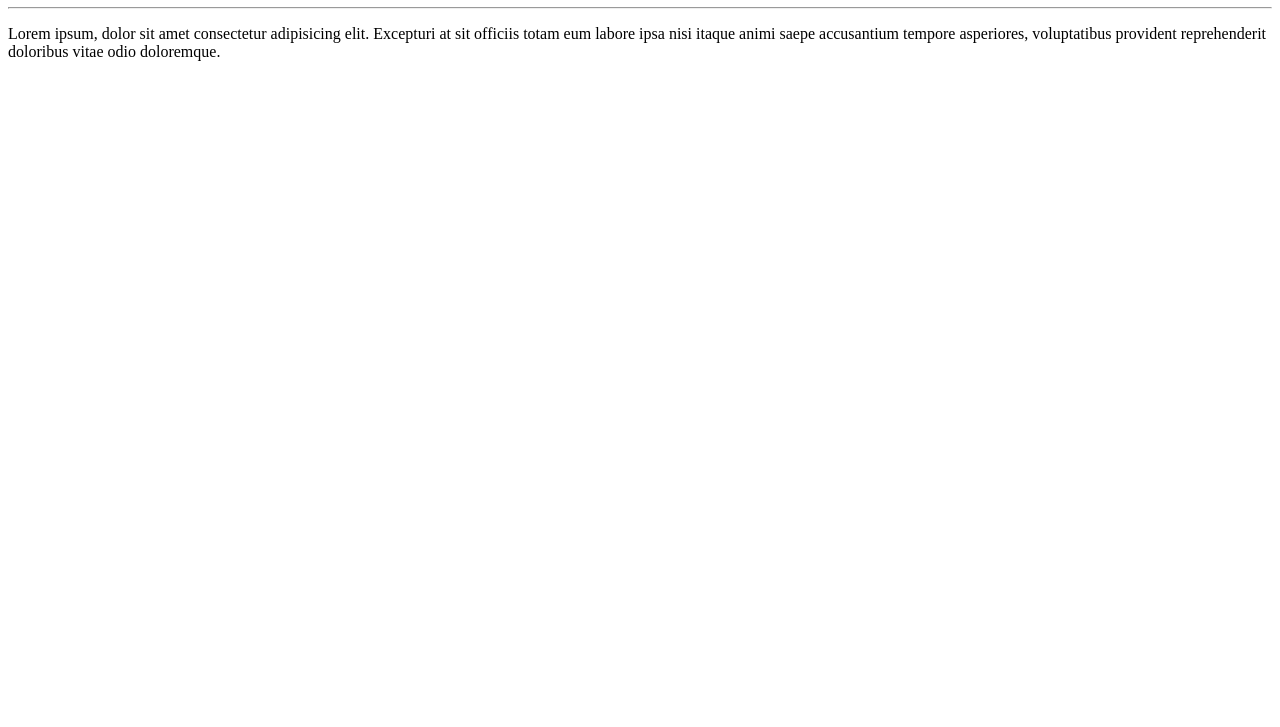
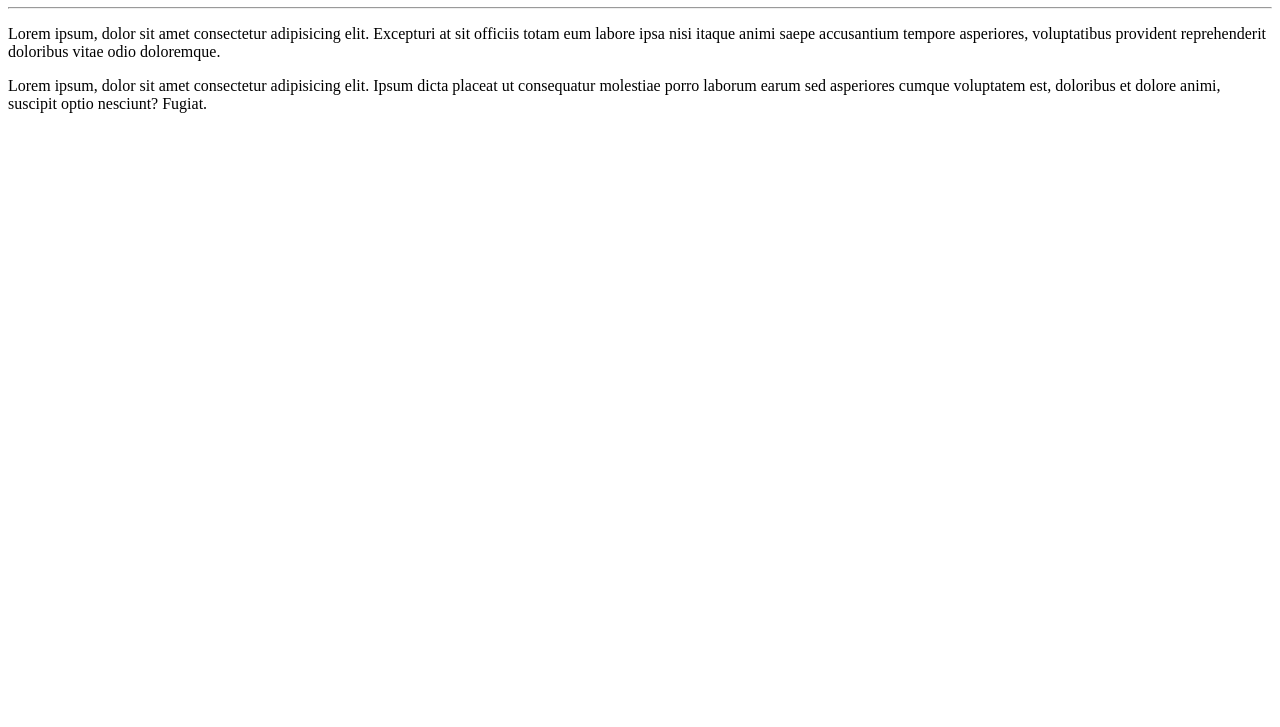
Before and after one commit to CarlosRobJr/Ola-Mundo, a plain HTML site: page site-exemplo/index.html in a window 1280 px wide. Shown: the part 73-800 px from the top of the page. Drawn offline with Linux system fonts and the light colour scheme.

Commit message:
adicionei outro parágrafo

```diff
--- a/site-exemplo/index.html
+++ b/site-exemplo/index.html
@@ -9,5 +9,6 @@
     <h1>Olá, Mundo!</h1>
     <hr>
     <p>Lorem ipsum, dolor sit amet consectetur adipisicing elit. Excepturi at sit officiis totam eum labore ipsa nisi itaque animi saepe accusantium tempore asperiores, voluptatibus provident reprehenderit doloribus vitae odio doloremque.</p>
+    <p>Lorem ipsum, dolor sit amet consectetur adipisicing elit. Ipsum dicta placeat ut consequatur molestiae porro laborum earum sed asperiores cumque voluptatem est, doloribus et dolore animi, suscipit optio nesciunt? Fugiat.</p>
 </body>
 </html>
```
